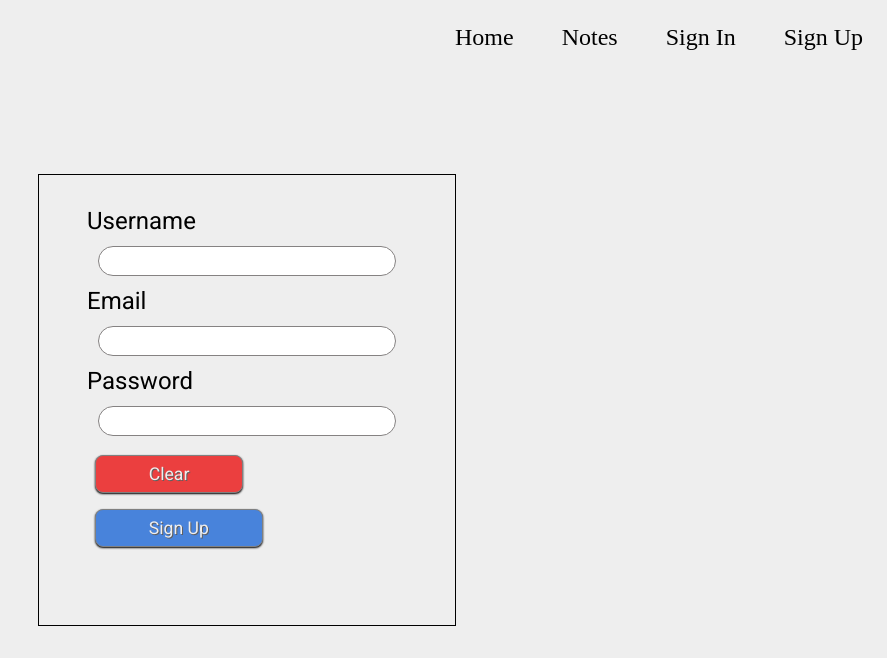
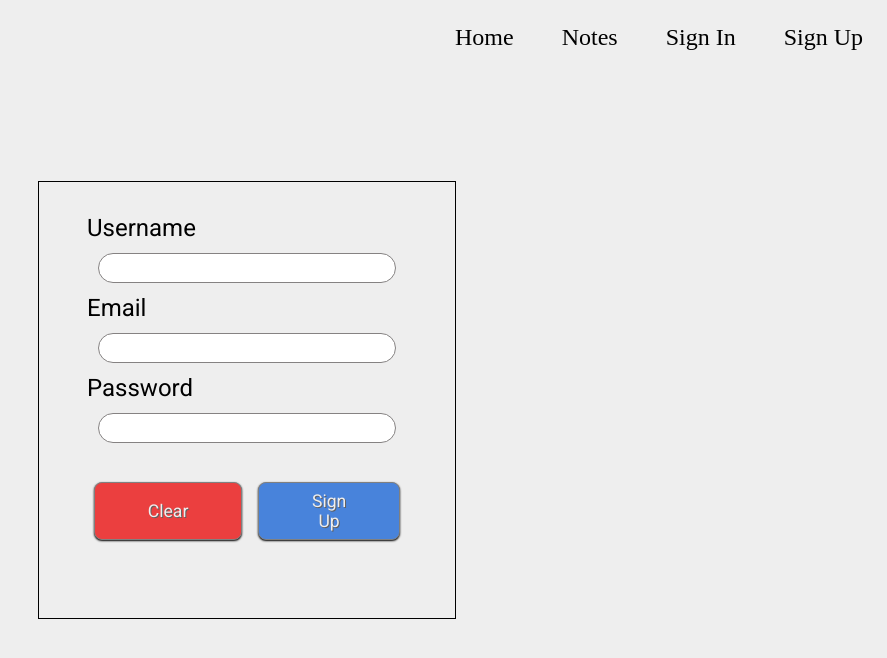
Before and after one commit to calebsmith00/notepad, a Next.js app: page /signup in a window 1280 px wide. Shown: the top 658 px of the page, without its empty margins (393-1280 px from the left). Built offline with nearby package versions, Linux system fonts and the light colour scheme.

Commit message:
Fix btnContainer position

```diff
--- a/components/Authentication/SignUpForm.module.scss
+++ b/components/Authentication/SignUpForm.module.scss
@@ -14,7 +14,7 @@
     @include authFormInput;
 }
 
-.buttonContainer {
+.btnContainer {
     @include authButtonContainer;
 }
 
```
